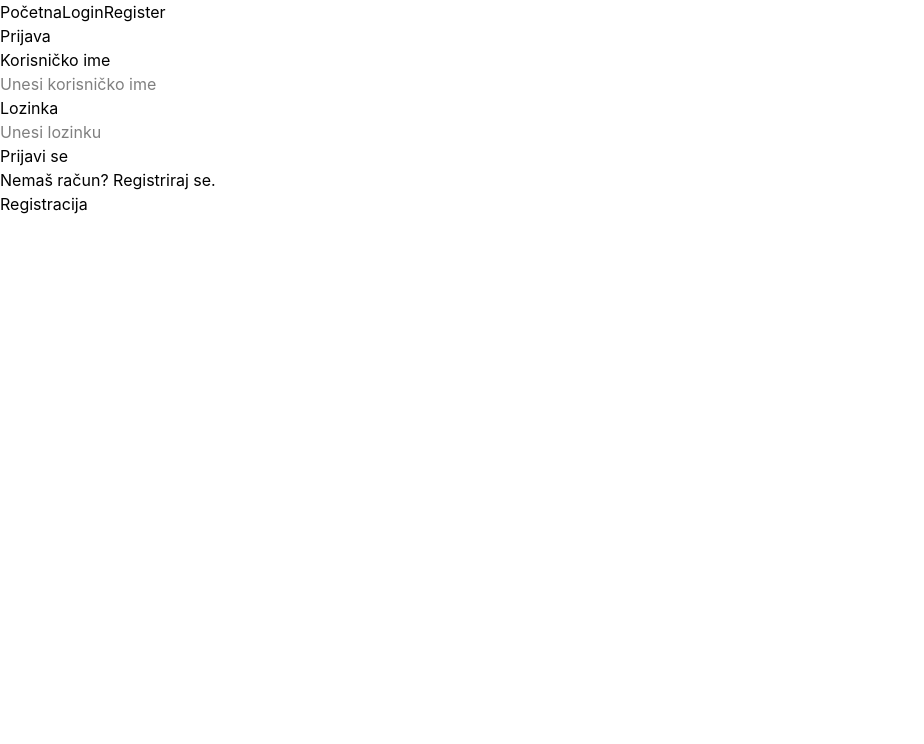
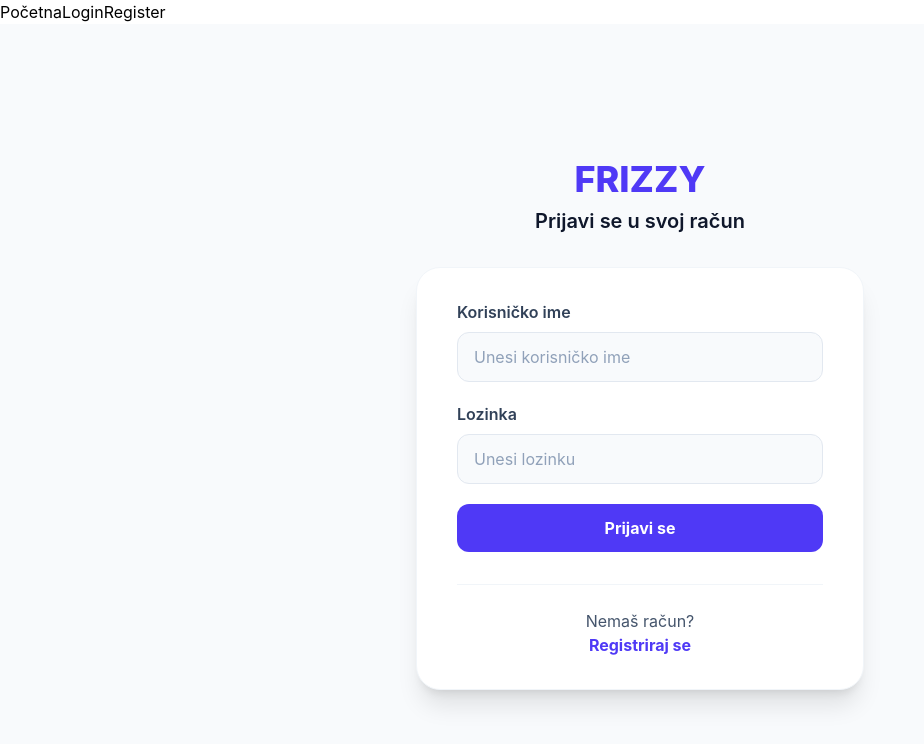
Before and after one commit to BornaVuksanovic/FRIZZY, a React (Vite) app in the folder frontend/: page /login in a window 1280 px wide. Shown: the top 744 px of the page, without its empty margins (0-924 px from the left). Built offline with nearby package versions, Linux system fonts and the light colour scheme.

Commit message:
style login page

```diff
--- a/frontend/src/pages/Login.jsx
+++ b/frontend/src/pages/Login.jsx
@@ -36,32 +36,79 @@ export default function Login() {
 
 
     return (
+        <div className="min-h-screen bg-slate-50 flex flex-col justify-center py-12 px-6 lg:px-8">
+            <div className="sm:mx-auto sm:w-full sm:max-w-md">
+
+                <h2 className="text-center text-4xl font-extrabold text-indigo-600  mb-2">
+                    FRIZZY
+                </h2>
+
+                <h3 className="text-center text-xl font-semibold text-slate-900">
+                    Prijavi se u svoj račun
+                </h3>
+
+            </div>
+
+            <div className="mt-8 sm:mx-auto sm:w-full sm:max-w-md">
+
+                <div className="bg-white py-8 px-10 shadow-xl rounded-3xl border border-slate-100">
+
+                    <form className="space-y-5">
+
                         <div>
-            <h1>Prijava</h1>
-            <form>
-                <div>
-                    <p>Korisničko ime</p>
+                            <label className="block text-m font-semibold text-slate-700 mb-2">
+                                Korisničko ime
+                            </label>
                             <input
                                 value={username}
                                 onChange={(event) => setUsername(event.target.value)}
                                 placeholder="Unesi korisničko ime"
+                                className="w-full px-4 py-3 rounded-xl bg-slate-50 border border-slate-200 text-slate-900  placeholder:text-slate-400"
+
                             />
                         </div>
+
                         <div>
-                    <p>Lozinka</p>
+                            <label className="block text-m font-semibold text-slate-700 mb-2">
+                                Lozinka
+                            </label>
                             <input
                                 value={password}
                                 onChange={(e) => setPassword(e.target.value)}
                                 placeholder="Unesi lozinku"
                                 type="password"
+                                className="w-full px-4 py-3 rounded-xl bg-slate-50 border border-slate-200 text-slate-900  placeholder:text-slate-400"
                             />
                         </div>
-                <button type="submit" onClick={handleLogin} >Prijavi se</button>
+
+                        <div>
+                            <button
+                                type="submit"
+                                onClick={handleLogin}
+                                className="w-full flex justify-center py-3 px-4 rounded-xl bg-indigo-600 text-white font-bold  hover:bg-indigo-700 "
+                            >
+                                Prijavi se
+                            </button>
+                        </div>
+
                     </form>
-            <div>
-                <p>Nemaš račun? Registriraj se.</p>
-                <button onClick={() => navigate("/register")}>Registracija</button>
+
+                    <div className="mt-8 pt-6 border-t border-slate-100 text-center">
+                        <p className="text-m text-slate-600">
+                            Nemaš račun?
+                        </p>
+                        <button
+                            onClick={() => navigate("/register")}
+                            className="font-bold text-indigo-600 hover:text-indigo-400  cursor-pointer"
+                        >
+                            Registriraj se
+                        </button>
                     </div>
+
+                </div>
+
+            </div>
+
         </div>
     )
 }
```
Lines whose indentation alone changed are shown as unchanged.
